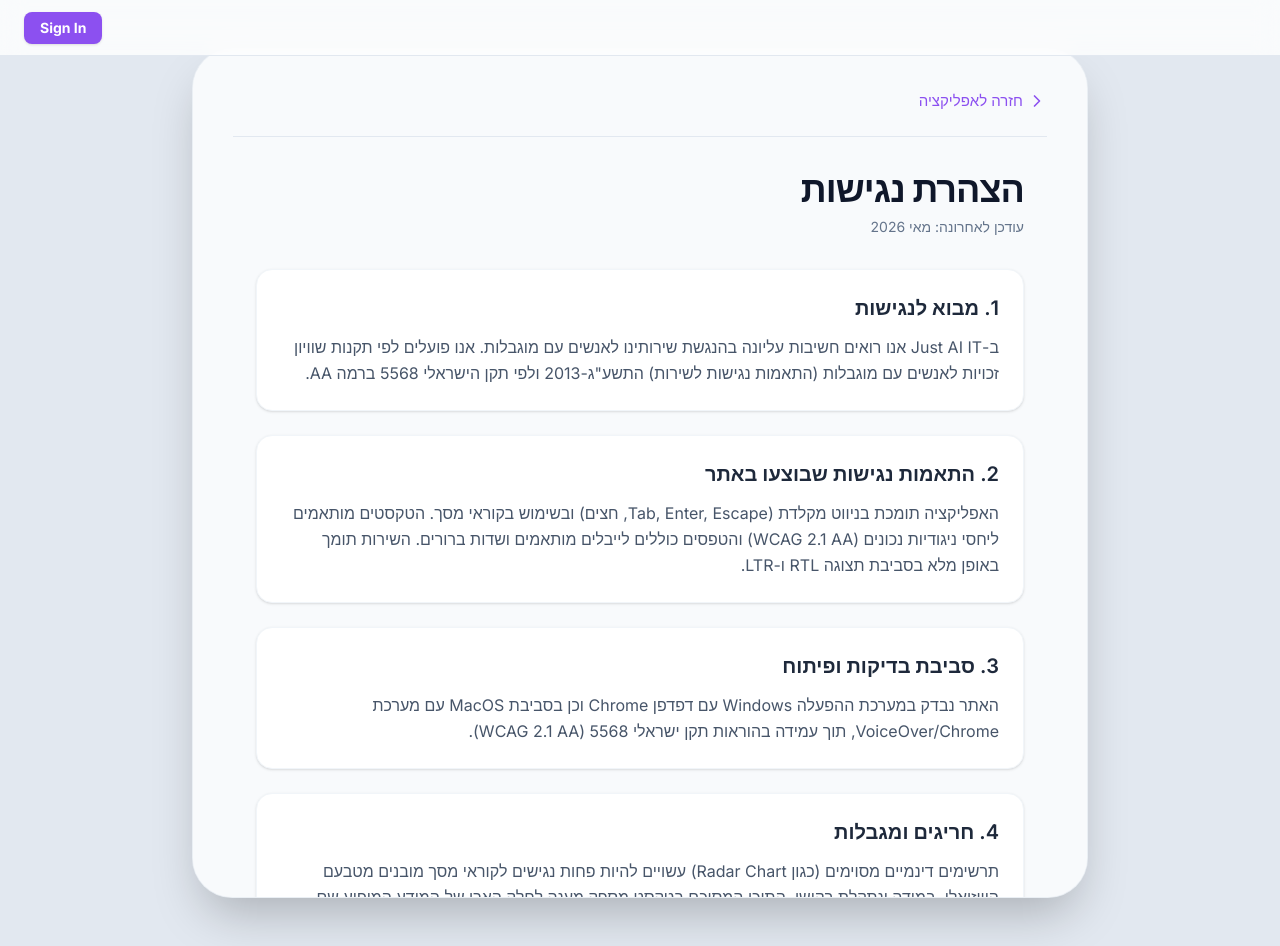
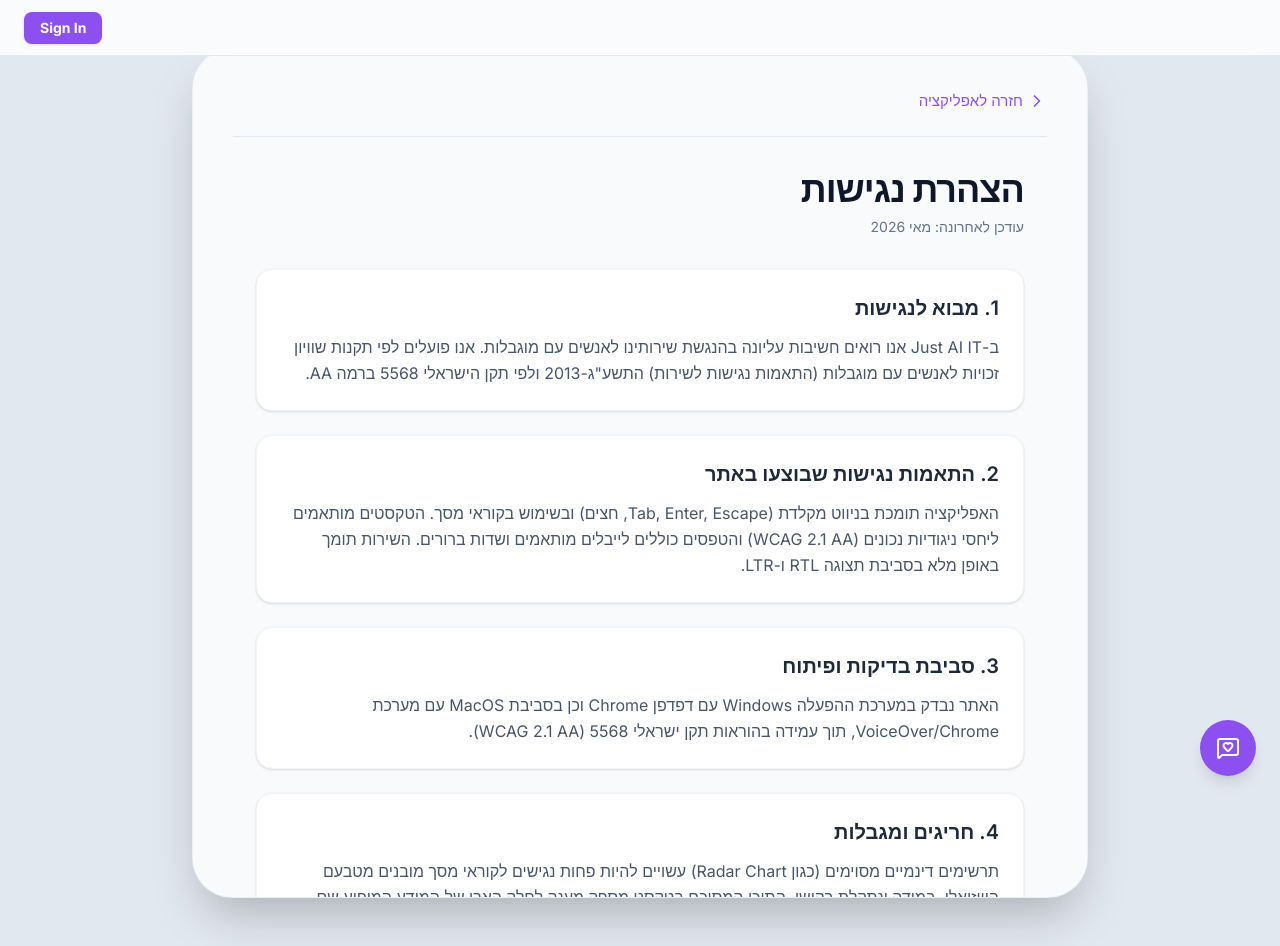
Before and after one commit to ADHDudi/Workplace-love-language, a React (Vite) app: page /accessibility in a window 1280 px wide. Built offline with nearby package versions, Linux system fonts and the light colour scheme; no server answers.

Commit message:
fix: show floating feedback button on all screens

```diff
--- a/src/components/FloatingFeedbackButton.tsx
+++ b/src/components/FloatingFeedbackButton.tsx
@@ -4,16 +4,24 @@ import { useAuth } from '../contexts/AuthContext';
 import { FeedbackModal } from './FeedbackModal';
 
 export function FloatingFeedbackButton() {
-  const { user } = useAuth();
+  const { user, signInWithGoogle } = useAuth();
   const [isOpen, setIsOpen] = useState(false);
 
-  if (!user) return null;
+  const handleClick = async () => {
+    if (!user) {
+      await signInWithGoogle();
+      // Only open if login was successful
+      setIsOpen(true);
+    } else {
+      setIsOpen(true);
+    }
+  };
 
   return (
     <>
       <button
-        onClick={() => setIsOpen(true)}
-        className="fixed bottom-6 right-6 z-40 bg-sky-600 hover:bg-sky-700 text-white p-4 rounded-full shadow-lg hover:shadow-xl transition-all hover:-translate-y-1 focus:outline-none focus:ring-4 focus:ring-sky-500/50"
+        onClick={handleClick}
+        className="fixed bottom-6 right-6 z-[60] bg-sky-600 hover:bg-sky-700 text-white p-4 rounded-full shadow-lg hover:shadow-xl transition-all hover:-translate-y-1 focus:outline-none focus:ring-4 focus:ring-sky-500/50"
         title="Send Feedback"
       >
         <MessageSquareHeart size={24} />
```
